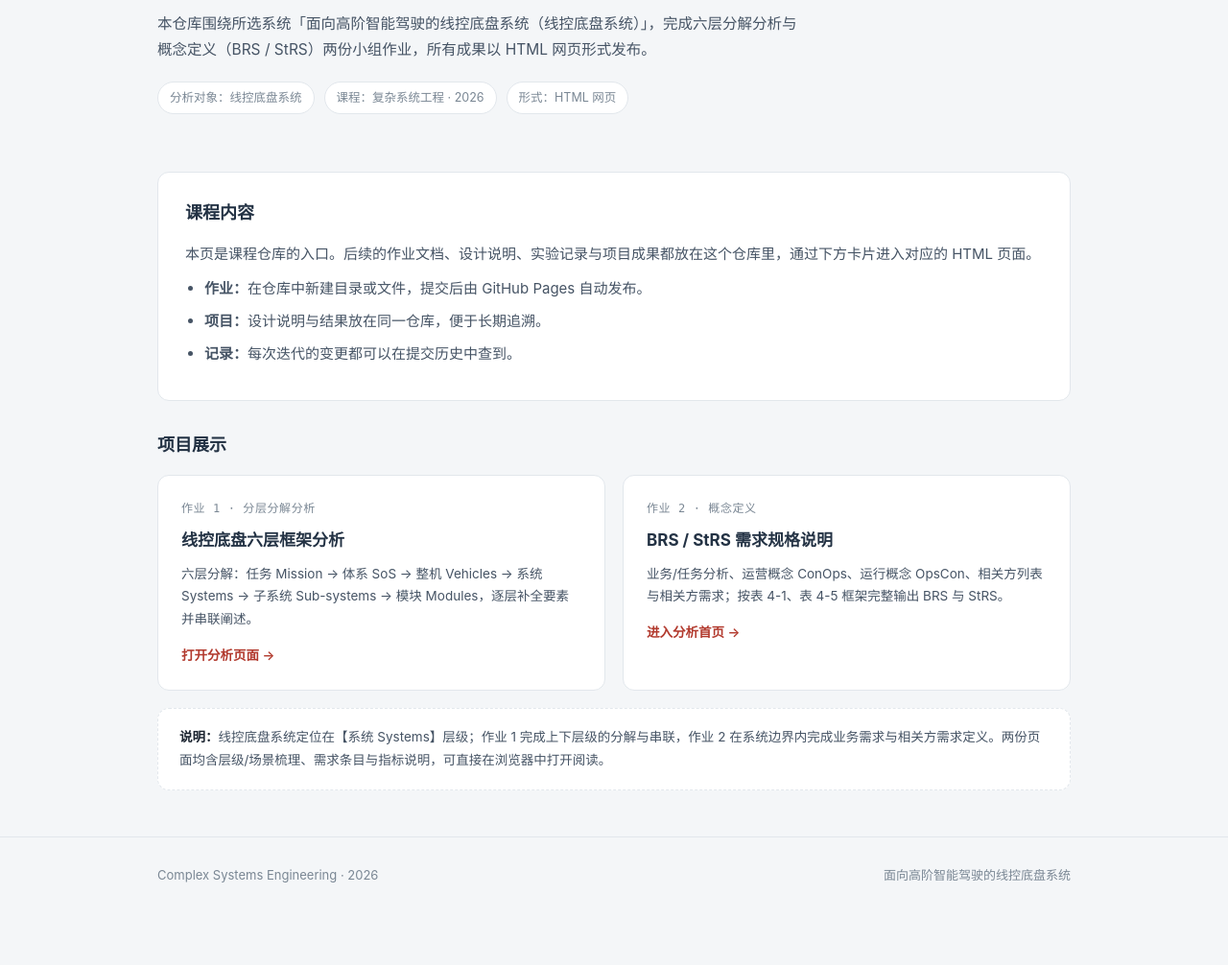
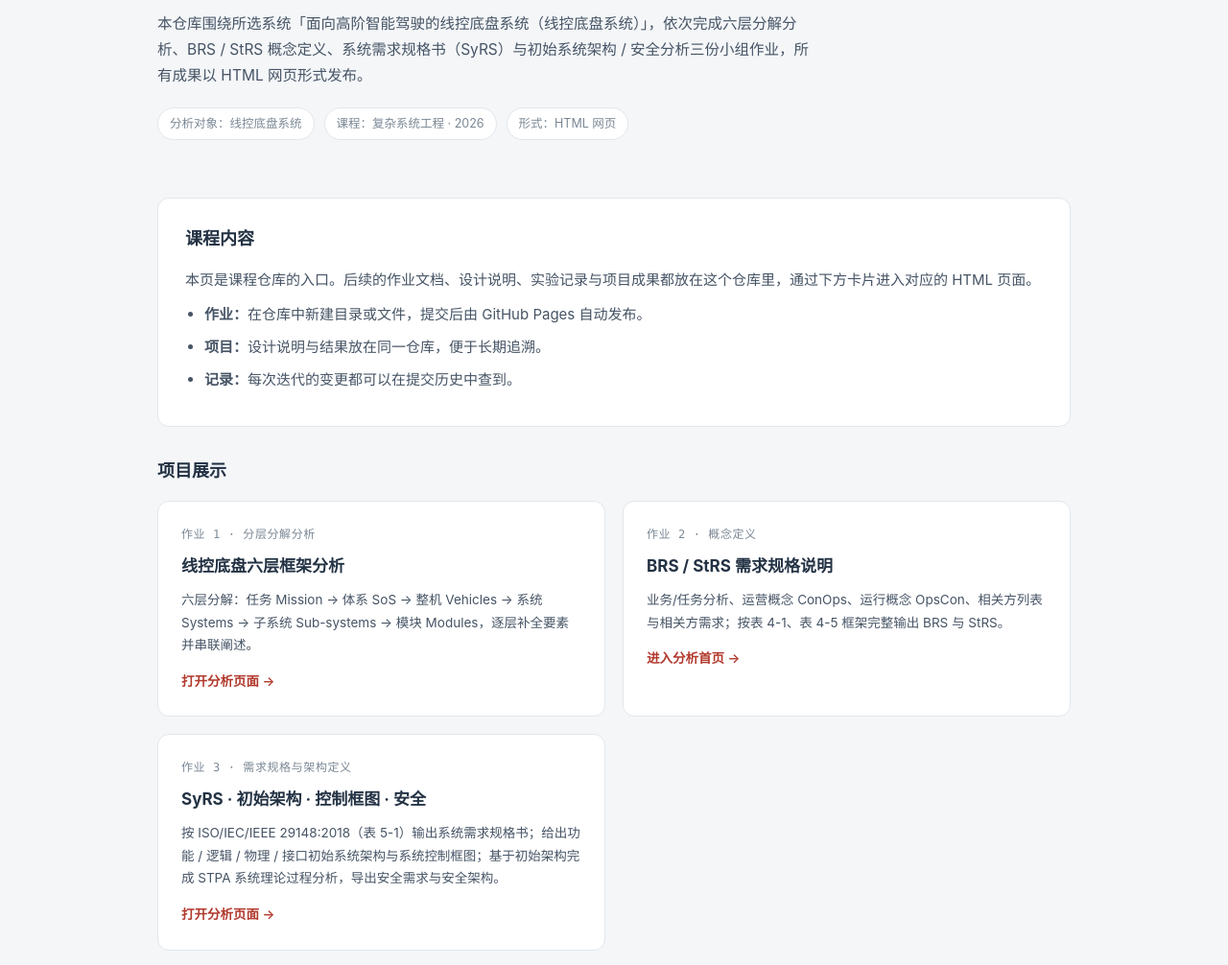
Before and after one commit to Wxldeepsleep/complex-systems-engineering-2026, a plain HTML site: page index.html in a window 1280 px wide. Shown: the part 258-1264 px from the top of the page at 96% size. Before the commit the page ends 1217 px from the top, so only its background shows below. Drawn offline with Linux system fonts and the light colour scheme.

Commit message:
作业3入口：index 新增作业3卡片

```diff
--- a/index.html
+++ b/index.html
@@ -89,7 +89,7 @@ footer .wrap{display:flex;justify-content:space-between;flex-wrap:wrap;gap:10px}
   <div class="wrap">
     <div class="eyebrow">Course Repository · 课程作业入口</div>
     <h1>面向高阶智能驾驶的线控底盘系统<br>复杂系统工程课程作业</h1>
-    <p class="sub">本仓库围绕所选系统「面向高阶智能驾驶的线控底盘系统（线控底盘系统）」，完成六层分解分析与概念定义（BRS / StRS）两份小组作业，所有成果以 HTML 网页形式发布。</p>
+    <p class="sub">本仓库围绕所选系统「面向高阶智能驾驶的线控底盘系统（线控底盘系统）」，依次完成六层分解分析、BRS / StRS 概念定义、系统需求规格书（SyRS）与初始系统架构 / 安全分析三份小组作业，所有成果以 HTML 网页形式发布。</p>
     <div class="hero-meta">
       <span class="tag">分析对象：线控底盘系统</span>
       <span class="tag">课程：复杂系统工程 · 2026</span>
@@ -132,10 +132,17 @@ footer .wrap{display:flex;justify-content:space-between;flex-wrap:wrap;gap:10px}
         <div class="ac-link">进入分析首页</div>
       </a>
 
+      <a class="assign-card" href="assignment3.html">
+        <div class="ac-tag">作业 3 · 需求规格与架构定义</div>
+        <h3>SyRS · 初始架构 · 控制框图 · 安全</h3>
+        <p>按 ISO/IEC/IEEE 29148:2018（表 5-1）输出系统需求规格书；给出功能 / 逻辑 / 物理 / 接口初始系统架构与系统控制框图；基于初始架构完成 STPA 系统理论过程分析，导出安全需求与安全架构。</p>
+        <div class="ac-link">打开分析页面</div>
+      </a>
+
     </div>
 
     <div class="note">
-      <b>说明：</b>线控底盘系统定位在【系统 Systems】层级；作业 1 完成上下层级的分解与串联，作业 2 在系统边界内完成业务需求与相关方需求定义。两份页面均含层级/场景梳理、需求条目与指标说明，可直接在浏览器中打开阅读。
+      <b>说明：</b>线控底盘系统定位在【系统 Systems】层级；作业 1 完成上下层级的分解与串联，作业 2 在系统边界内完成业务需求与相关方需求定义，作业 3 完成系统需求规格、初始架构、控制框图与安全需求 / 安全架构。三份页面均含层级 / 场景梳理、需求条目与指标说明，可直接在浏览器中打开阅读。
     </div>
   </section>
 
```
